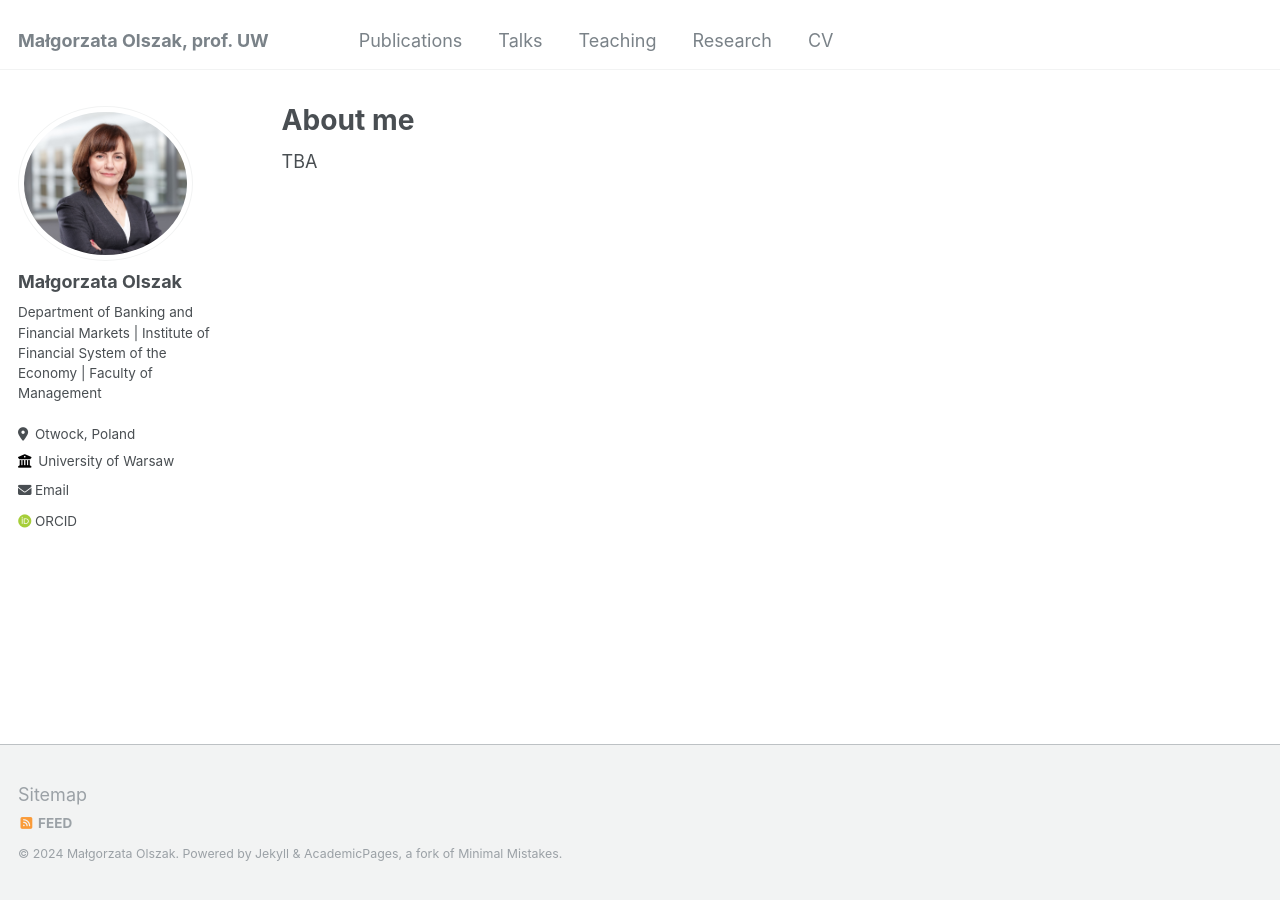
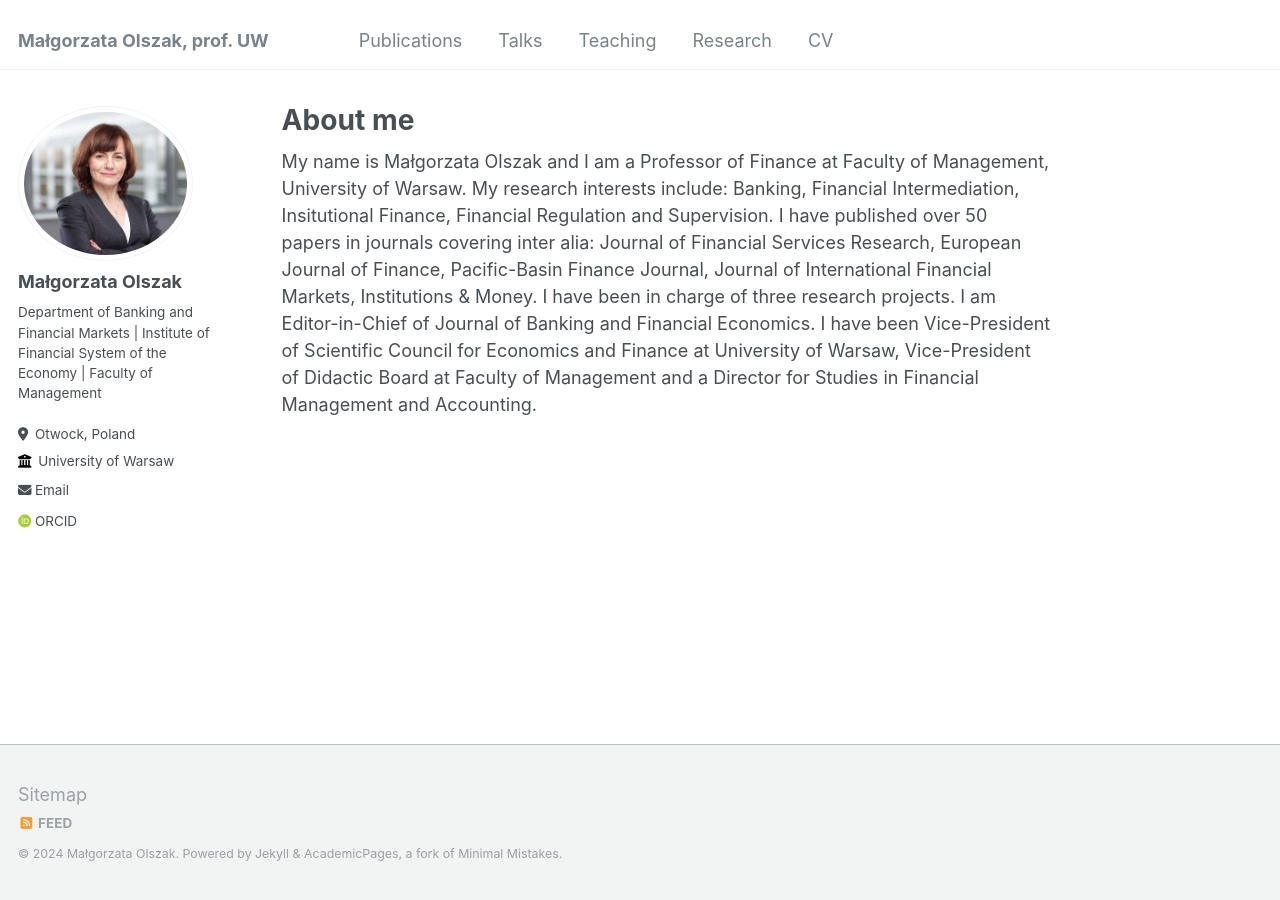
Before and after one commit to ma-olszak/ma-olszak.github.io, a Jekyll site: the page built from _pages/about.md, in a window 1280 px wide. Built offline with Jekyll 4.4.1, drawn with Linux system fonts in a browser that asks for light colours; some web fonts are replaced.

Commit message:
Update about.md

```diff
--- a/_pages/about.md
+++ b/_pages/about.md
@@ -7,4 +7,4 @@ redirect_from:
   - /about.html
 ---
 
-TBA
+My name is Małgorzata Olszak and I am a Professor of Finance at Faculty of Management, University of Warsaw. My research interests include: Banking, Financial Intermediation, Insitutional Finance, Financial Regulation and Supervision. I have published over 50 papers in journals covering inter alia: Journal of Financial Services Research, European Journal of Finance, Pacific-Basin Finance Journal,  Journal of International Financial Markets, Institutions & Money. I have been in charge of three research projects. I am Editor-in-Chief of Journal of Banking and Financial Economics. I have been Vice-President of Scientific Council for Economics and Finance at University of Warsaw, Vice-President of Didactic Board at Faculty of Management and a Director for Studies in Financial Management and Accounting.
```
